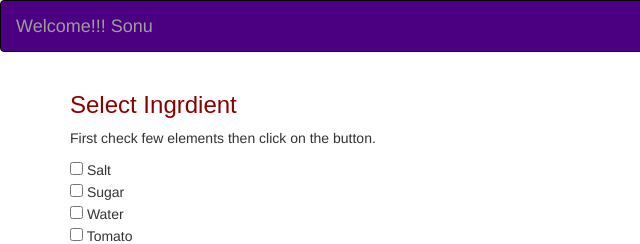
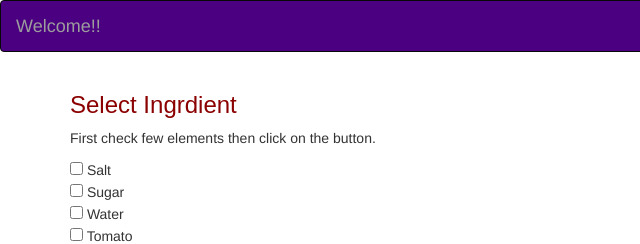
Before and after one commit to riddhim/project, a plain HTML site: page index.html in a window 1280 px wide. Shown: the top 244 px of the page, 0-640 px from the left. Drawn offline with nearby package versions, Linux system fonts and the light colour scheme.

Commit message:
Update index.html
Updated index.html

```diff
--- a/index.html
+++ b/index.html
@@ -1,7 +1,7 @@
 <html>
 
 <head>
-    <title>Riddhi_Mandavia</title>
+    <title>Welcome!!</title>
     <meta name="viewport" content="width=device-width, initial-scale=1">
     <meta name="viewport" content="width=device-width, initial-scale=1, maximum-scale=1, user-scalable=no">
     <!-- Latest compiled and minified CSS -->
@@ -21,7 +21,7 @@
     <nav class="navbar navbar-inverse" style="background-color:indigo;">
         <div class="container-fluid">
             <div class="navbar-header">
-                <a class="navbar-brand" href="#">Welcome!!! Sonu</a>
+                <a class="navbar-brand" href="#">Welcome!!</a>
             </div>
             <!-- <ul class="nav navbar-nav">
             <li class="active"><a href="#">Home</a></li>
```
